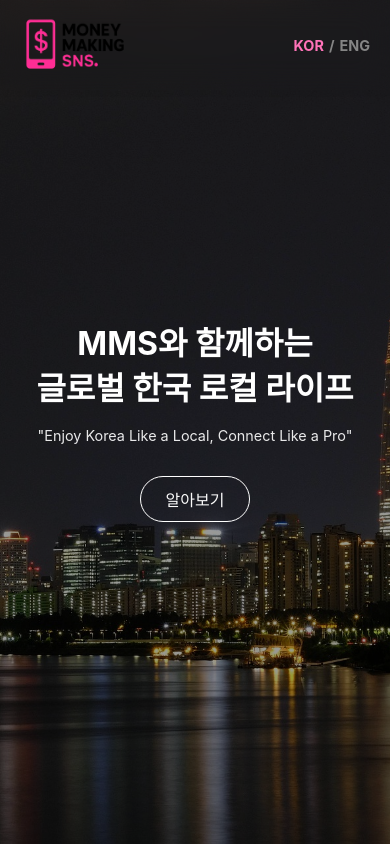
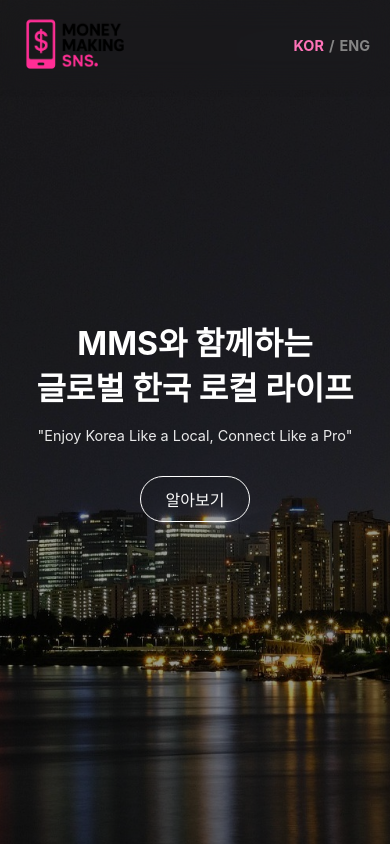
Before and after one commit to nownity/MoneyMakingSns, a React (Create React App) app: page / in a window 390 px wide. Shown: the top 844 px of the page. Built offline with nearby package versions, Linux system fonts and the light colour scheme.

Commit message:
Hero섹션 모바일 오류 수정

```diff
--- a/src/pages/HeroSection.jsx
+++ b/src/pages/HeroSection.jsx
@@ -1,3 +1,4 @@
+import { useState, useEffect } from "react";
 import styled from "styled-components";
 import HeroImage from "../images/HeroBody.jpg";
 
@@ -12,7 +13,16 @@ const Section = styled.section`
   position: relative;
   text-align: center;
   color: white;
-  background-attachment: fixed;
+
+  /* PC에서는 고정 */
+  @media (min-width: 1025px) {
+    background-attachment: fixed;
+  }
+
+  /* 모바일에서는 JS offset 적용 */
+  @media (max-width: 1024px) {
+    background-position: center ${({ $offset }) => $offset}px;
+  }
 
   &::before {
     content: "";
@@ -66,8 +76,19 @@ const Button = styled.button`
 `;
 
 const HeroSection = ({ lang }) => {
+  const [offset, setOffset] = useState(0);
+
+  useEffect(() => {
+    const handleScroll = () => {
+      // 스크롤 속도를 0.5로 줄여서 고정된 듯한 느낌
+      setOffset(window.scrollY * 0.5);
+    };
+    window.addEventListener("scroll", handleScroll, { passive: true });
+    return () => window.removeEventListener("scroll", handleScroll);
+  }, []);
+
   return (
-    <Section>
+    <Section $offset={offset}>
       <Title>
         <span>{lang === "ko" ? "MMS와 함께하는" : "With MMS"}</span>
         <span>
```
Also changed, not shown: src/images/HeroBody.jpg, src/images/HeroBody1.jpg (added).
